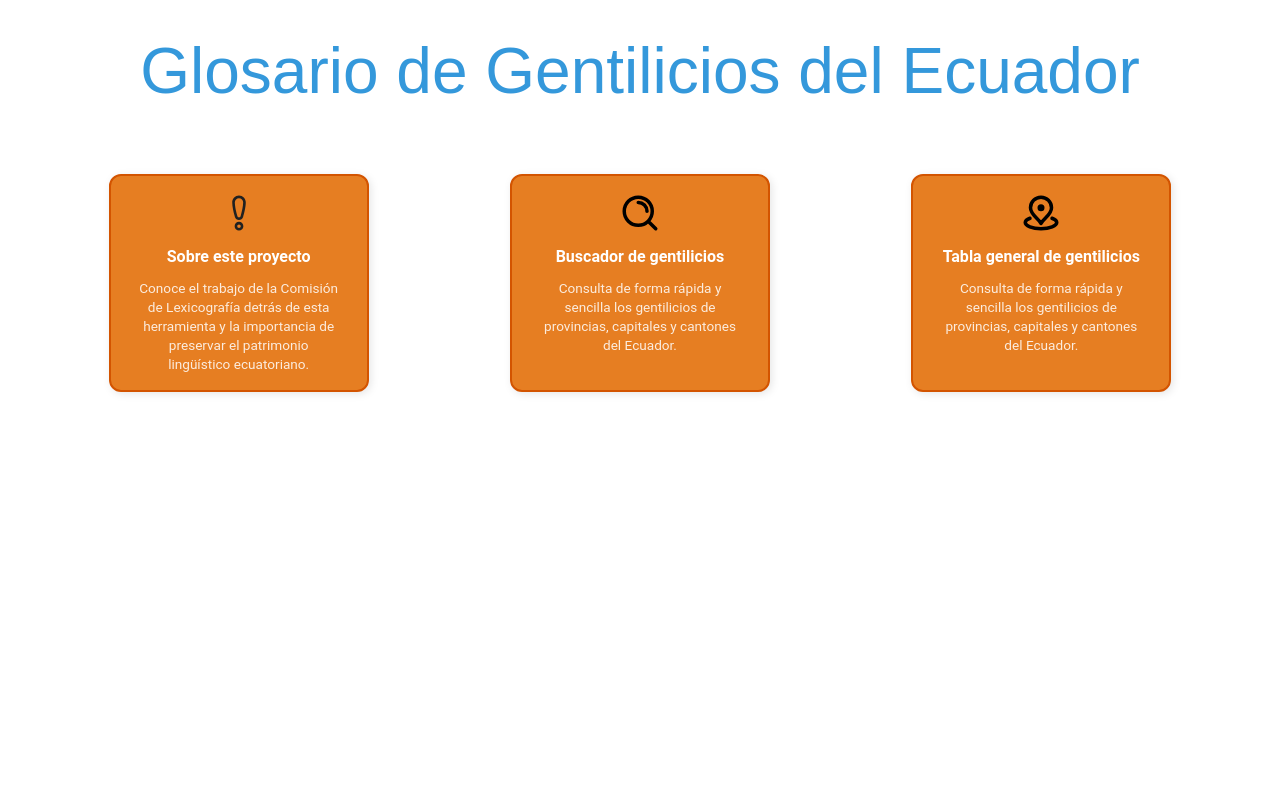
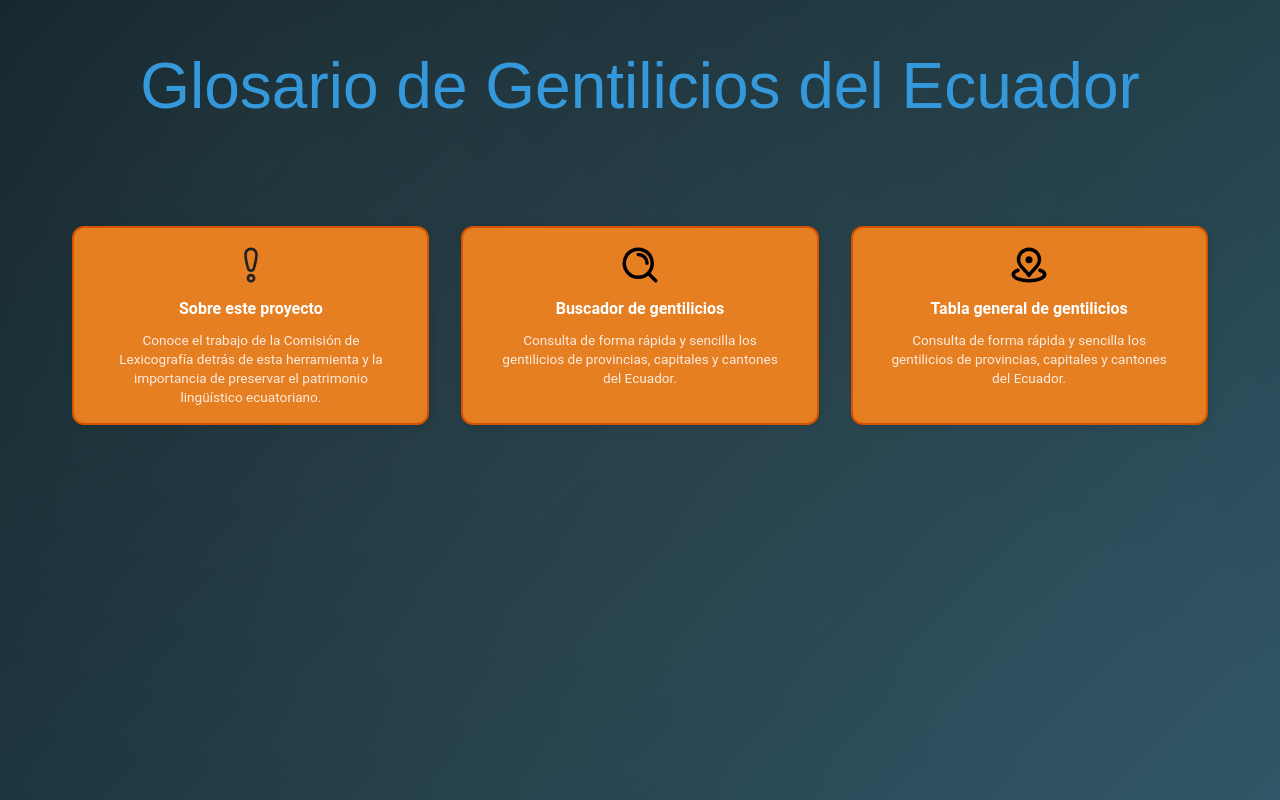
Before and after one commit to omarbramirez/gentilicios, a React (Vite) app: page / in a window 1280 px wide. Built offline with nearby package versions, Linux system fonts and the light colour scheme.

Commit message:
correction on styles completed

```diff
--- a/src/App.jsx
+++ b/src/App.jsx
@@ -34,15 +34,10 @@ function App() {
   };
 
   return (
-    <div
-      style={{
-        display: "grid",
-        width: "100%",
-      }}
-    >
-      <h1 className="header">Glosario de Gentilicios del Ecuador</h1>
+    <div>
+      <h1 className="header">Glosario de Gentilicios del Ecuador</h1>
       {showButtons && (
-        <div className="proyecto-info-module">
+        <div className="icon-button-list">
           <button onClick={toggleInfo} className="icon-button">
             <img src={importantIcon} alt="justificación" />
             <b>Sobre este proyecto</b>
@@ -60,7 +55,7 @@ function App() {
               capitales y cantones del Ecuador.
             </span>
           </button>
-          <button onClick={toggleSearchBar} className="icon-button">
+          <button onClick={toggleModernTable} className="icon-button">
             <img src={mapIcon} alt="regiones" />
             <b>Tabla general de gentilicios</b>
             <span className="icon-desc">
--- a/src/_info.scss
+++ b/src/_info.scss
@@ -4,9 +4,9 @@
 :root {
     --font-family-primary: 'Roboto', sans-serif;
     --font-family-secondary: 'Open Sans', sans-serif;
-    --font-size-base: 16px;
+    --font-size-base: 18px;
     --font-size-small: 15px;
-    --font-size-large: 18px;
+    --font-size-large: 21px;
     --font-size-title: calc(var(--font-size-base) * 1.5);
     --font-size-subtitle: calc(var(--font-size-base) * 1.2);
 
@@ -23,7 +23,7 @@
     width: 80%;
 
 }
-.proyecto-info-module{
+.icon-button-list{
     width: 100%;
     padding: 12px 18px;
     @include mixins.flex-center-row;
@@ -37,21 +37,16 @@
     font-size: var(--font-size-title);
     margin-bottom: var(--content-margin-bottom);
     font-size: 2.2rem;
-    color: #3498db;
-    background: #f0f3f4;
+    color: #f0f3f4;
 }
 
-.proyecto-info__subtitle {
-    font-size: var(--font-size-subtitle);
-    margin-bottom: var(--content-margin-bottom);
-    color: #555;
-}
 
 .proyecto-info__content {
     font-size: var(--font-size-base);
     line-height: 1.6;
-    color: #333;
+    color: #eee;
     margin-bottom: var(--content-margin-bottom);
+    padding: 0 2vh;
 }
 
 .proyecto-info__section {
@@ -157,13 +152,13 @@
     cursor: pointer;
     transition: all 0.3s ease-in-out;
     box-shadow: 2px 2px 8px rgba(0, 0, 0, 0.1);
-    width: 260px;
     height: auto;
     display: flex;
     flex-direction: column;
     align-items: center;
     gap: 0.6rem;
     margin-bottom: var(--content-margin-bottom);
+    width: 33%;
 
     img {
       width: 42px;
@@ -201,9 +196,12 @@
     font-size: clamp(4rem, 2vw + 1rem, 3rem);
     text-align: center;
     color: #3498db;
-    margin: auto 2rem;
     margin-bottom: variables.$content-margin-bottom;
     white-space: wrap;
+    letter-spacing: normal;
+    line-height: 100%;
+    margin-top: 2vh;
+    margin-bottom: 10vh;
 
   }
 
--- a/src/_moderntable.scss
+++ /dev/null
@@ -1,188 +0,0 @@
-/* Establecer algunas variables globales */
-:root {
-  --primary-color: #4CAF50;  /* Verde */
-  --secondary-color: #333;   /* Gris oscuro */
-  --background-color: #f9f9f9;
-  --highlight-color: #FF5722; /* Naranja para destacar */
-  --font-family: 'Arial', sans-serif;
-  --transition-speed: 0.3s;
-}
-
-
-/* Contenedor principal */
-.table--container {
-  width: 100%;
-  max-width: 45%;
-  max-width: 1200px;
-  margin: 20px;
-  border-radius: 10px;
-  overflow: hidden;
-  background-color: #fff;
-  box-shadow: 0 2px 10px rgba(0, 0, 0, 0.1);
-  animation: fadeIn 1s ease-in-out;
-}
-
-/* Animación de fadeIn */
-@keyframes fadeIn {
-  from {
-    opacity: 0;
-  }
-  to {
-    opacity: 1;
-  }
-}
-
-/* Estilos para la región y la tabla */
-.table--region {
-  margin-bottom: 20px;
-  max-width: 45%;
-  min-width: 45%;
-}
-
-.column--region {
-  width: 100%;
-  border-collapse: collapse;
-  text-align: left;
-}
-
-.column--region th,
-.column--region td {
-  padding: 12px 15px;
-  border-bottom: 1px solid #ddd;
-}
-
-.column--region--element {
-  font-size: 18px;
-  font-weight: bold;
-  cursor: pointer;
-  background-color: var(--primary-color);
-  color: white;
-  border: none;
-  padding: 10px 20px;
-  border-radius: 5px;
-  transition: background-color var(--transition-speed), transform var(--transition-speed);
-}
-
-.column--region--element:hover {
-  background-color: var(--highlight-color);
-  transform: scale(1.05);
-}
-
-/* Estilos para la tabla de contenido */
-.table--content {
-  width: 100%;
-  border-collapse: collapse;
-  text-align: left;
-}
-
-.table--content th,
-.table--content td {
-  padding: 12px 15px;
-  border-bottom: 1px solid #ddd;
-}
-
-.table--content th {
-  background-color: var(--primary-color);
-  color: white;
-}
-
-.table--content td {
-  font-size: 16px;
-}
-
-ul {
-  padding-left: 20px;
-  margin: 0;
-}
-
-li {
-  list-style-type: none;
-  margin-bottom: 5px;
-}
-
-/* Estilos para las tablas de detalle de provincia */
-.provincia-details {
-  background-color: #fafafa;
-  padding: 15px;
-  margin-top: 20px;
-  border-radius: 8px;
-  box-shadow: 0 2px 10px rgba(0, 0, 0, 0.05);
-  animation: slideIn 0.5s ease-in-out;
-}
-
-/* Animación de deslizamiento */
-@keyframes slideIn {
-  from {
-    transform: translateY(20px);
-    opacity: 0;
-  }
-  to {
-    transform: translateY(0);
-    opacity: 1;
-  }
-}
-
-/* Estilos para los botones */
-button {
-  background-color: var(--primary-color);
-  color: white;
-  border: none;
-  padding: 8px 16px;
-  border-radius: 5px;
-  cursor: pointer;
-  font-size: 16px;
-  transition: background-color var(--transition-speed), transform var(--transition-speed);
-}
-
-button:hover {
-  background-color: var(--highlight-color);
-  transform: scale(1.05);
-}
-
-/* Media Queries para hacerlo responsive */
-@media (max-width: 768px) {
-  .table--container {
-    padding: 10px;
-  }
-
-  .column--region--element {
-    font-size: 16px;
-    padding: 8px 16px;
-  }
-
-  .table--content th,
-  .table--content td {
-    padding: 10px 12px;
-  }
-
-  .provincia-details {
-    padding: 10px;
-  }
-
-  button {
-    padding: 6px 12px;
-    font-size: 14px;
-  }
-}
-
-@media (max-width: 480px) {
-  .column--region--element {
-    font-size: 14px;
-    padding: 6px 12px;
-  }
-
-  .table--content th,
-  .table--content td {
-    font-size: 14px;
-    padding: 8px 10px;
-  }
-
-  button {
-    padding: 5px 10px;
-    font-size: 12px;
-  }
-
-  ul {
-    padding-left: 15px;
-  }
-}
--- a/src/_reset.scss
+++ b/src/_reset.scss
@@ -93,6 +93,7 @@ button {
 table {
   border-collapse: collapse;
   border-spacing: 0;
+  table-layout: auto;
 }
 
 /* Remove default form styles */
--- a/src/components/ProyectoInfo.jsx
+++ b/src/components/ProyectoInfo.jsx
@@ -4,7 +4,7 @@ const ProyectoInfo = ({ toggleSearchBar, toggleModernTable }) => {
   return (
     <div className="proyecto-info">
       <h1 className="proyecto-info__header">Sobre este proyecto</h1>
-      <p className="proyecto-info__subtitle">
+      <p className="proyecto-info__content">
         Conoce el trabajo de la Comisión de Lexicografía detrás de esta
         herramienta y la importancia de preservar el patrimonio lingüístico
         ecuatoriano.
--- a/src/styles.css
+++ b/src/styles.css
@@ -94,6 +94,7 @@ button {
 table {
   border-collapse: collapse;
   border-spacing: 0;
+  table-layout: auto;
 }
 
 /* Remove default form styles */
@@ -231,13 +232,11 @@ hr {
 .table--container {
   font-family: "Arial", sans-serif;
   margin: 0 auto;
-  padding: 0 1rem;
 }
 
 /* Contenedor de cada región - Similar a .lemma */
 .table--region {
   margin-bottom: 2rem;
-  padding: 1rem;
   background: #f9f9f9;
   border-radius: 8px;
   display: grid;
@@ -262,7 +261,6 @@ hr {
 
 .column--region--element {
   text-align: center;
-  min-width: 400px;
 }
 
 /* Tabla principal (derecha) */
@@ -278,6 +276,11 @@ hr {
   flex-direction: column;
   justify-content: center;
   max-width: 45%;
+  background-color: #f0f3f4;
+}
+
+tbody {
+  background-color: #eee;
 }
 
 /* Encabezados - Estilo similar a .sense-header */
@@ -295,7 +298,7 @@ th {
 
 /* Celdas - Similar a .definition */
 td {
-  padding: 10px 8px;
+  padding: 10px 0;
   border-bottom: 1px solid #eee;
   vertical-align: top;
   line-height: 1.5;
@@ -303,6 +306,7 @@ td {
   cursor: default;
   text-align: left;
   width: 33%;
+  padding: 12px 8px;
 }
 
 /* Listas internas - Estilo minimalista */
@@ -314,7 +318,8 @@ ul {
 
 li p {
   margin: 4px 0;
-  padding: 4px 0;
+  padding: 12px 8px;
+  padding-left: 0;
 }
 
 /* Estilo para la celda de región - Similar a .lemma-sign */
@@ -352,7 +357,7 @@ tr:hover td {
 /* Estilos para los botones */
 .provinces--lists > button {
   margin: 1rem;
-  padding: 10px 20px; /* Espaciado del botón */
+  padding: 8px 10px;
   font-size: 1rem;
   background-color: #3498db; /* Fondo azul elegante */
   color: white; /* Texto blanco */
@@ -400,7 +405,6 @@ tr:hover td {
 /* Estilos para la celda <td> que contiene el botón dentro de la fila */
 .column--region--element {
   text-align: center;
-  padding: 12px;
   font-weight: bold;
 }
 
@@ -458,9 +462,9 @@ tr:hover td {
 :root {
   --font-family-primary: "Roboto", sans-serif;
   --font-family-secondary: "Open Sans", sans-serif;
-  --font-size-base: 16px;
+  --font-size-base: 18px;
   --font-size-small: 15px;
-  --font-size-large: 18px;
+  --font-size-large: 21px;
   --font-size-title: calc(var(--font-size-base) * 1.5);
   --font-size-subtitle: calc(var(--font-size-base) * 1.2);
   --spacing-unit: 8px;
@@ -478,7 +482,7 @@ tr:hover td {
   width: 80%;
 }
 
-.proyecto-info-module {
+.icon-button-list {
   width: 100%;
   padding: 12px 18px;
   display: flex;
@@ -493,21 +497,15 @@ tr:hover td {
   font-size: var(--font-size-title);
   margin-bottom: var(--content-margin-bottom);
   font-size: 2.2rem;
-  color: #3498db;
-  background: #f0f3f4;
-}
-
-.proyecto-info__subtitle {
-  font-size: var(--font-size-subtitle);
-  margin-bottom: var(--content-margin-bottom);
-  color: #555;
+  color: #f0f3f4;
 }
 
 .proyecto-info__content {
   font-size: var(--font-size-base);
   line-height: 1.6;
-  color: #333;
+  color: #eee;
   margin-bottom: var(--content-margin-bottom);
+  padding: 0 2vh;
 }
 
 .proyecto-info__section {
@@ -613,13 +611,13 @@ tr:hover td {
   cursor: pointer;
   transition: all 0.3s ease-in-out;
   box-shadow: 2px 2px 8px rgba(0, 0, 0, 0.1);
-  width: 260px;
   height: auto;
   display: flex;
   flex-direction: column;
   align-items: center;
   gap: 0.6rem;
   margin-bottom: var(--content-margin-bottom);
+  width: 33%;
 }
 .icon-button img {
   width: 42px;
@@ -652,9 +650,12 @@ tr:hover td {
   font-size: clamp(4rem, 2vw + 1rem, 3rem);
   text-align: center;
   color: #3498db;
-  margin: auto 2rem;
   margin-bottom: 1.5rem;
   white-space: wrap;
+  letter-spacing: normal;
+  line-height: 100%;
+  margin-top: 2vh;
+  margin-bottom: 10vh;
 }
 
 /* Diseño responsivo */
@@ -669,7 +670,12 @@ tr:hover td {
   }
 }
 #root {
-  margin: 20px;
+  padding: 3vw;
+  min-height: 100vh;
+  background: linear-gradient(135deg, #0f2027, #203a43, #2c5364), radial-gradient(circle at 20% 20%, rgba(255, 255, 255, 0.05) 0%, transparent 70%), radial-gradient(circle at 80% 80%, rgba(255, 255, 255, 0.03) 0%, transparent 70%);
+  background-blend-mode: overlay;
+  background-repeat: no-repeat;
+  background-size: cover;
 }
 
 #modules {
@@ -689,6 +695,7 @@ tr:hover td {
   margin-bottom: 1.5rem auto;
   align-items: flex-start;
   width: 100%;
+  margin-bottom: 5vh;
 }
 
 .search--container {
@@ -701,7 +708,7 @@ tr:hover td {
   position: sticky;
   top: 20px;
   /* Fondo transparente con desenfoque */
-  background: rgba(255, 255, 255, 0.2);
+  background: rgba(255, 255, 255, 0.8);
   backdrop-filter: blur(10px);
   -webkit-backdrop-filter: blur(10px);
   /* Bordes y sombreado elegante */
@@ -716,7 +723,7 @@ tr:hover td {
 
 /* Efecto hover para más dinamismo */
 .search--container:hover {
-  background: rgba(255, 255, 255, 0.3);
+  background: rgb(255, 255, 255);
   backdrop-filter: blur(15px);
   -webkit-backdrop-filter: blur(15px);
   box-shadow: 0 6px 15px rgba(0, 0, 0, 0.15);
@@ -747,6 +754,7 @@ tr:hover td {
   align-items: flex-start;
   width: 100%;
   max-width: 45%;
+  margin-top: 5vh;
 }
 
 .lemma {
@@ -809,7 +817,7 @@ tr:hover td {
   #search--module,
   #regions--module,
   .proyecto-info,
-  .proyecto-info-module {
+  .icon-button-list {
     display: grid;
     width: 100%;
   }
@@ -820,7 +828,14 @@ tr:hover td {
     max-width: 100%;
     box-sizing: border-box;
   }
-  #proyecto-info-module-buttons {
+  .table--content {
+    overflow-x: scroll;
+    max-width: 90vw;
+  }
+  .provinces--lists {
+    min-width: 90vw;
+  }
+  #icon-button-list-buttons {
     display: flex;
     flex-direction: row;
     align-items: center;
@@ -828,6 +843,9 @@ tr:hover td {
     margin-bottom: 1.5rem auto;
     justify-content: space-between;
   }
+  .icon-button {
+    width: auto;
+  }
 }
 
 /*# sourceMappingURL=styles.css.map */
--- a/src/styles.scss
+++ b/src/styles.scss
@@ -5,9 +5,19 @@
 @use 'table';
 @use 'info';
 
+
 #root{
-    margin: 20px;
+    padding: 3vw;
+    min-height: 100vh;
+    background:
+      linear-gradient(135deg, #0f2027, #203a43, #2c5364), /* degradado principal */
+      radial-gradient(circle at 20% 20%, rgba(255, 255, 255, 0.05) 0%, transparent 70%),
+      radial-gradient(circle at 80% 80%, rgba(255, 255, 255, 0.03) 0%, transparent 70%);
+    background-blend-mode: overlay;
+    background-repeat: no-repeat;
+    background-size: cover;
 }
+
 #modules{
     @include mixins.flex-center-row;
     align-items: flex-start;
@@ -21,6 +31,7 @@
     margin-bottom:  variables.$content-margin-bottom auto;
     align-items: flex-start;
     width: 100%;
+    margin-bottom: 5vh;
 }
 .search--container {
     @include mixins.flex-center-column;
@@ -31,7 +42,7 @@
     top: 20px;
 
     /* Fondo transparente con desenfoque */
-    background: rgba(255, 255, 255, 0.2); // Ajusta la opacidad si lo deseas
+    background: rgba(255, 255, 255, 0.8); // Ajusta la opacidad si lo deseas
     backdrop-filter: blur(10px);
     -webkit-backdrop-filter: blur(10px); // Para compatibilidad con Safari
 
@@ -49,7 +60,7 @@
 
 /* Efecto hover para más dinamismo */
 .search--container:hover {
-    background: rgba(255, 255, 255, 0.3);
+    background: rgba(255, 255, 255, 1);
     backdrop-filter: blur(15px);
     -webkit-backdrop-filter: blur(15px);
     box-shadow: 0 6px 15px rgba(0, 0, 0, 0.15);
@@ -74,6 +85,7 @@
     align-items: flex-start;
     width: 100%;
     max-width: 45%;
+    margin-top: 5vh;
 }
 
 .lemma{
@@ -137,10 +149,11 @@
     #search--module,
 #regions--module,
 .proyecto-info,
-.proyecto-info-module
+.icon-button-list
 {
     display: grid;
     width: 100%;
+
 
 
 }
@@ -151,10 +164,21 @@
     max-width: 100%;
     box-sizing: border-box;
 }
-#proyecto-info-module-buttons{
+.table--content{
+    overflow-x: scroll;
+    max-width: 90vw;
+}
+.provinces--lists{
+    min-width: 90vw;
+}
+#icon-button-list-buttons{
     @include mixins.flex-center-row;
     flex-wrap: wrap;
     margin-bottom:  variables.$content-margin-bottom auto;
     justify-content: space-between;
 }
+.icon-button{
+    width: auto;
+
+}
   }
```
Also changed, not shown: src/_table.scss (+13 -8 lines), src/components/ModernTable.jsx (+13 -1 lines), 1 other file (tests, documents, lock files or other folders).
